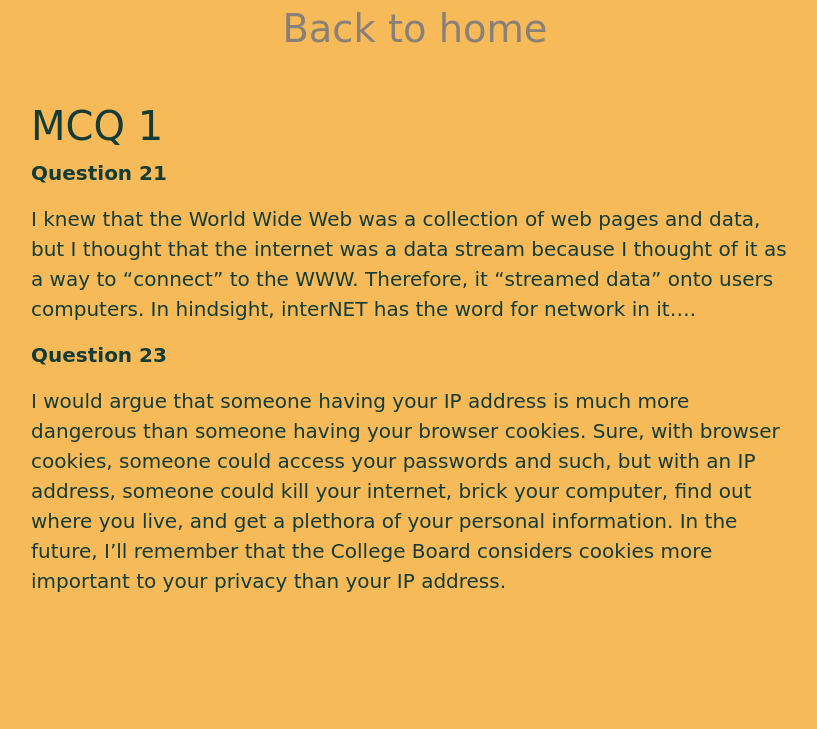
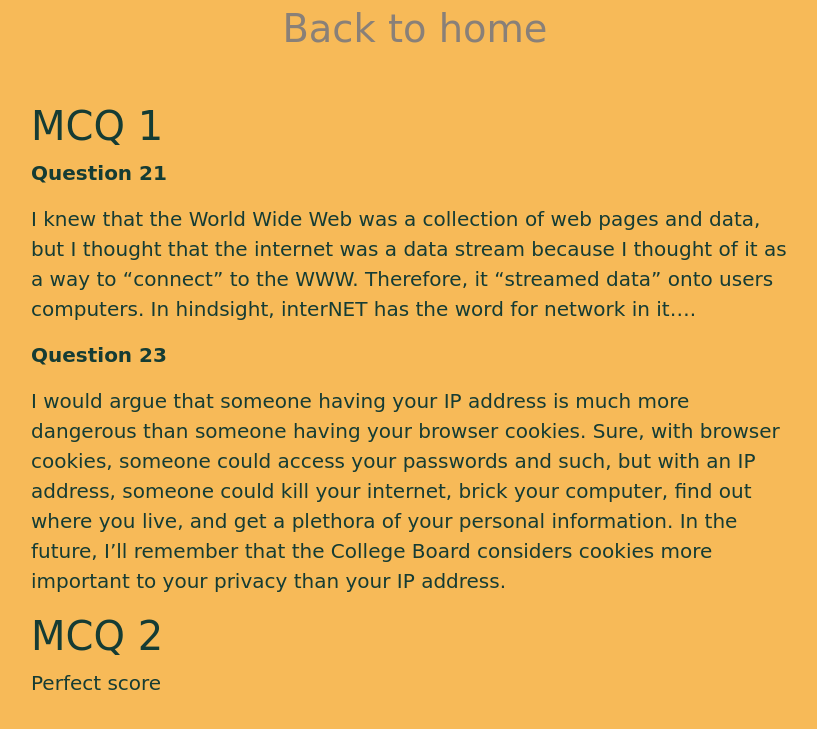
Before and after one commit to tonyhieu/csp-tri-3, a Jekyll site: the page built from tpt/test-corrections.markdown, in a window 1280 px wide. Shown: the top 729 px of the page, without its empty margins (225-1042 px from the left). Built offline with Jekyll 4.4.1, drawn with Linux system fonts in a browser that asks for light colours.

Commit message:
Update test-corrections.markdown

```diff
--- a/tpt/test-corrections.markdown
+++ b/tpt/test-corrections.markdown
@@ -13,3 +13,7 @@ I knew that the World Wide Web was a collection of web pages and data, but I tho
 **Question 23**
 
 I would argue that someone having your IP address is much more dangerous than someone having your browser cookies. Sure, with browser cookies, someone could access your passwords and such, but with an IP address, someone could kill your internet, brick your computer, find out where you live, and get a plethora of your personal information. In the future, I'll remember that the College Board considers cookies more important to your privacy than your IP address.
+
+## MCQ 2
+
+Perfect score
```
